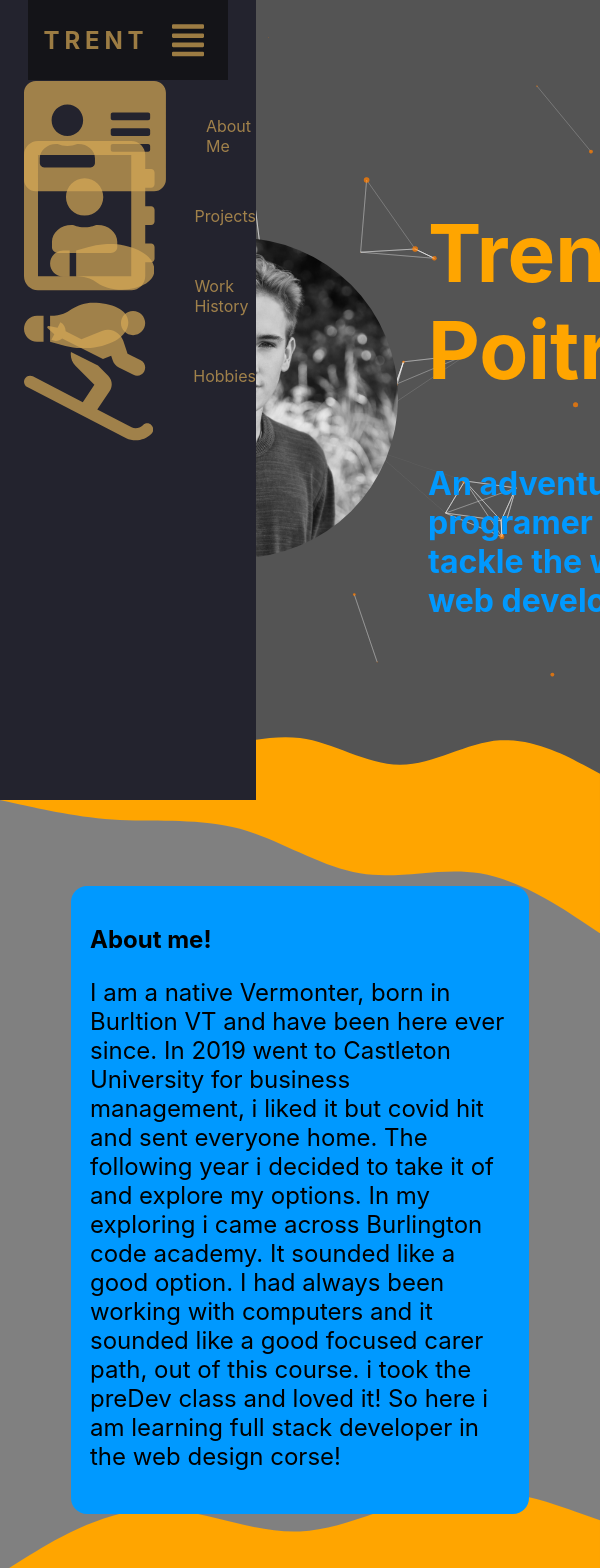
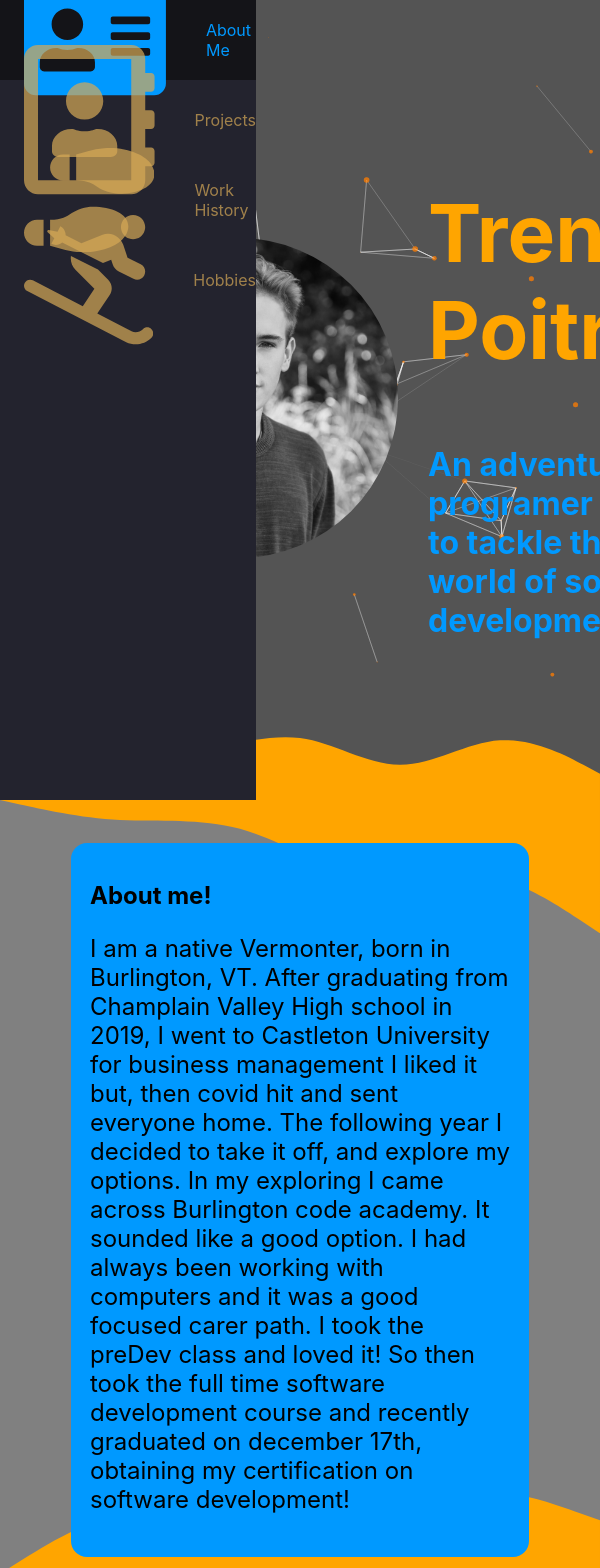
Before and after one commit to burlingtoncodeacademy-students/portfolio-Trentp26, a React (Create React App) app in the folder client/: page / in a window 600 px wide. Shown: the top 1568 px of the page. Built offline with nearby package versions, Linux system fonts and the light colour scheme.

Commit message:
changing media veiw and edits

```diff
--- a/client/src/components/AboutMe.jsx
+++ b/client/src/components/AboutMe.jsx
@@ -23,14 +23,13 @@ export default function AboutMe() {
         {/* paragraph about me  */}
 
         <p>
-          I am a native Vermonter, born in Burltion VT and have been here ever
-          since. In 2019 went to Castleton University for business management, i
-          liked it but covid hit and sent everyone home. The following year i
-          decided to take it of and explore my options. In my exploring i came
+          I am a native Vermonter, born in Burlington, VT. After graduating from Champlain Valley High school in 2019, I went to Castleton University for business management
+          I liked it but, then covid hit and sent everyone home. The following year I
+          decided to take it off, and explore my options. In my exploring I came
           across Burlington code academy. It sounded like a good option. I had
-          always been working with computers and it sounded like a good focused
-          carer path, out of this course. i took the preDev class and loved it!
-          So here i am learning full stack developer in the web design corse!
+          always been working with computers and it was a good focused
+          carer path. I took the preDev class and loved it!
+          So then took the full time software development course and recently graduated on december 17th, obtaining my certification on software development!
         </p>
       </div>
       <svg
--- a/client/src/components/Home.jsx
+++ b/client/src/components/Home.jsx
@@ -35,7 +35,7 @@ export default function Home() {
           {/* header */}
           <h1>Trenton Poitras</h1>
           <h4>
-            An adventurous programer ready to tackle the world of web
+            An adventurous programer ready to tackle the world of software
             development!
           </h4>
         </div>
--- a/client/src/components/styles/AboutMe.scss
+++ b/client/src/components/styles/AboutMe.scss
@@ -1,3 +1,13 @@
+//small screens
+@media only screen and (min-width: 600px){
+
+}
+//large screens
+@media only screen and (max-width: 600px){
+
+}
+
+
 .aboutMe {
   display: flex;
   z-index: 2;
@@ -29,7 +39,7 @@
     position: absolute;
     align-self: flex-start;
     width: 100vw;
-    z-index: 0;
+    z-index: -1;
     overflow: hidden;
   }
 
--- a/client/src/components/styles/Home.scss
+++ b/client/src/components/styles/Home.scss
@@ -33,6 +33,7 @@
   h4 {
     color: #0099ff;
     font-size: 2rem;
+    padding-right: 1rem;
   }
 }
 
--- a/client/src/components/styles/Nav.scss
+++ b/client/src/components/styles/Nav.scss
@@ -7,14 +7,48 @@
   --bg-secondary: #141418;
 }
 
+//small screens
+@media only screen and (max-width: 600px){
+ .navbar{
+   bottom: 0;
+   width: 100vw;
+   height: 4rem;
+ }
+ .logo{
+   display: none;
+ }
+ .navbar-nav{
+   flex-direction: row;
+ }
+ .nav-link{
+   justify-content: center;
+ }
+ main{
+   margin: 0;
+ }
+}
+//large screens
+@media only screen and (min-width: 600px){
+  .navbar{
+    top:0;
+    width: 5rem ;
+    height: 100vh;
+  }
+  .navbar:hover{
+    width: 16rem;
+  }
+  .nav-link:hover .link-text{
+    display: block;
+    transition: opacity 600ms ;
+  }
+}
+
 .Navwrapper {
   width: 100vw;
   // height: 100vh;
 }
 
 .navbar {
-  width: 5rem;
-  height: 100vh;
   position: fixed;
   background-color: var(--bg-primary);
   z-index: 4;
```
